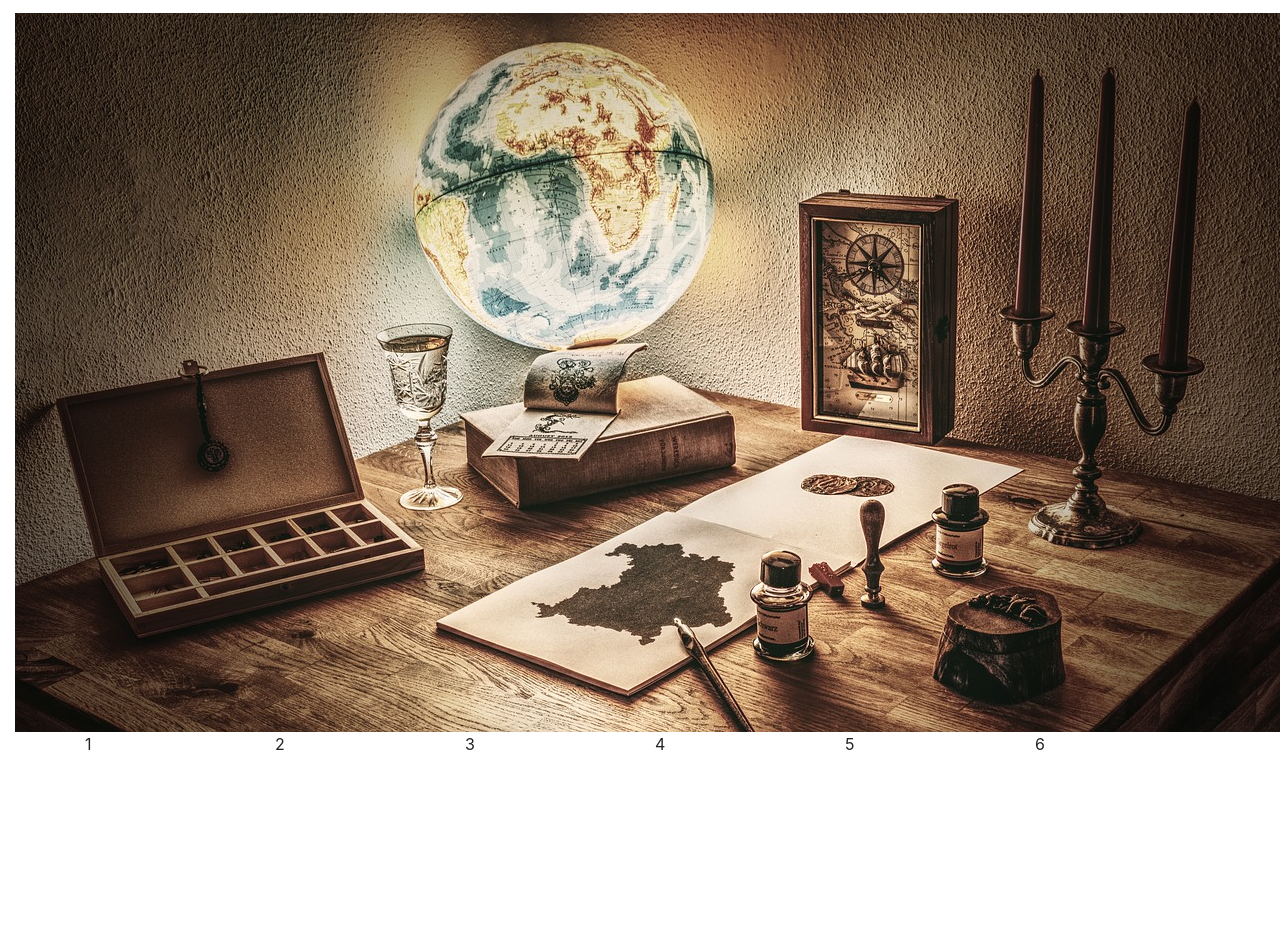
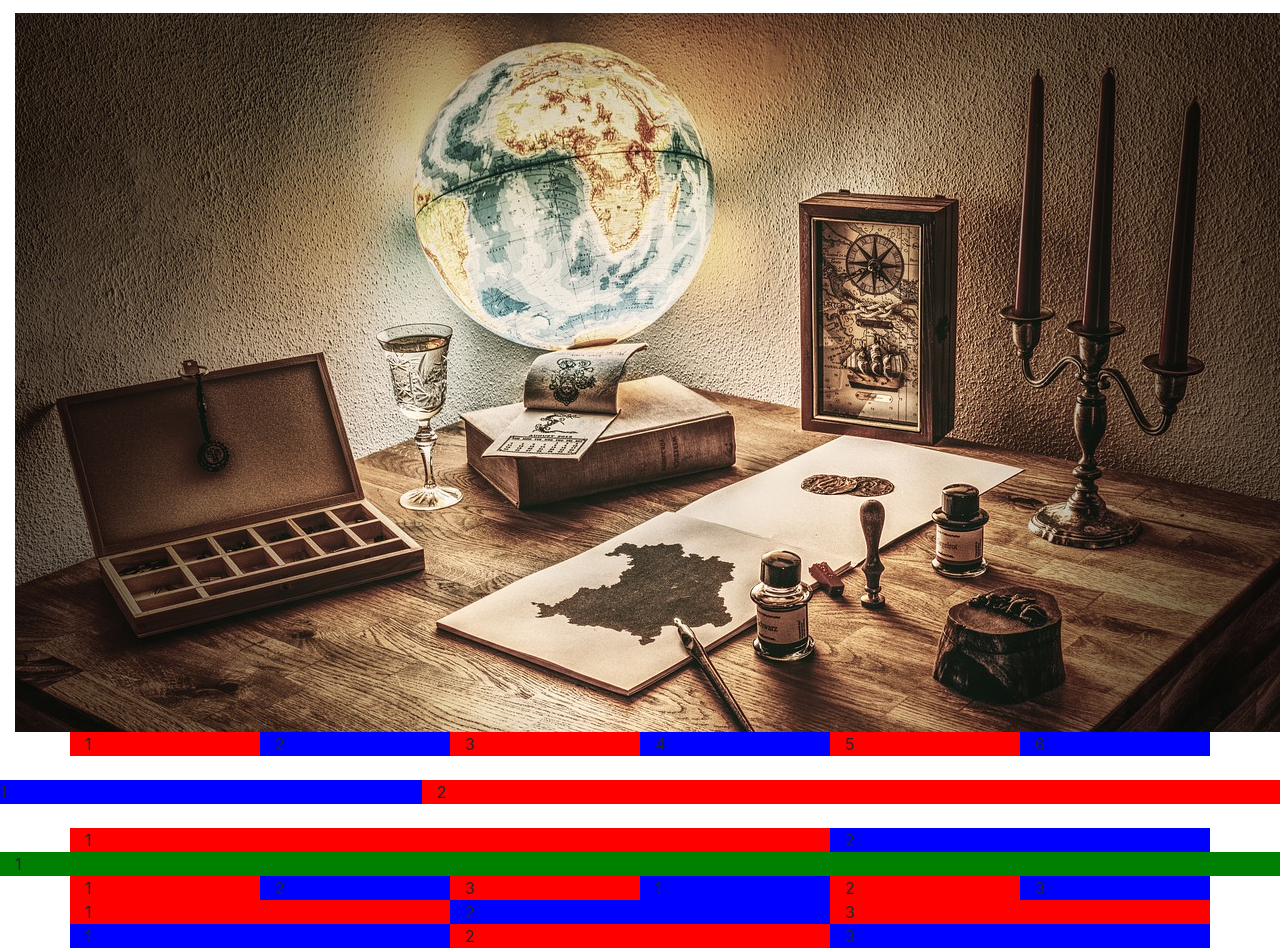
Before and after one commit to MagdalenaZdybel/site_bootstrap4, a plain HTML site: page index.html in a window 1280 px wide. Shown: the part 73-1021 px from the top of the page. Before the commit the page ends 829 px from the top, so only its background shows below. Drawn offline with nearby package versions, Linux system fonts and the light colour scheme.

Commit message:
col row no_margin

```diff
--- a/css/main.css
+++ b/css/main.css
@@ -0,0 +1,9 @@
+.red {
+    background: red;
+}
+.blue {
+    background: blue;
+}
+.green {
+    background: green;
+}
--- a/index.html
+++ b/index.html
@@ -19,17 +19,58 @@
         <img src="images/rustic-3441673_1280.jpg" alt="foto travel">
     </article>
 </div>
-<section>
-    <div class="container">
+<section first_day>
+    <div class="container exercise_fifth">
         <div class="row">
-            <div class="col-6 col-lg-2">1</div>
-            <div class="col-6 col-lg-2">2</div>
-            <div class="col-6 col-lg-2 col-md-4">3</div>
-            <div class="col-6 col-lg-2 col-md-4">4</div>
-            <div class="col-6 col-lg-2 col-md-4">5</div>
-            <div class="col-6 col-lg-2 col-md-12">6</div>
+            <div class="col-6 col-lg-2 red">1</div>
+            <div class="col-6 col-lg-2 blue">2</div>
+            <div class="col-6 col-lg-2 col-md-4 red">3</div>
+            <div class="col-6 col-lg-2 col-md-4 blue">4</div>
+            <div class="col-6 col-lg-2 col-md-4 red">5</div>
+            <div class="col-6 col-lg-2 col-md-12 blue">6</div>
         </div>
     </div>
 </section>
+<section first_day_two>
+    <dic class="container-fluid">
+        <div class="row">
+            <div class="col blue">1</div>
+            <div class="col-8 red">2</div>
+        </div>
+    </dic>
+    <div class="container">
+        <div class="row">
+            <div class="col-12 col-lg-8 red">1</div>
+            <div class="col-12 col-lg-4 blue">2</div>
+        </div>
+    </div>
+    <div class="container-fluid">
+        <div class="row">
+            <div class="col red green">1</div>
+        </div>
+    </div>
+    <div class="container">
+            <div class="row">
+                <div class="col red">1</div>
+                <div class="col blue">2</div>
+                <div class="col red">3</div>
+                <div class="col blue">1</div>
+                <div class="col red">2</div>
+                <div class="col blue">3</div>
+            </div>
+        </div>
+    <div class="container">
+        <div class="row">
+            <div class="col red">1</div>
+            <div class="col blue">2</div>
+            <div class="col red">3</div>
+            <div class="w-100"></div><!-- likwiduje odstępu między kolumnami-->
+            <div class="col blue">1</div>
+            <div class="col red">2</div>
+            <div class="col blue">3</div>
+        </div>
+    </div>
+</section>
+
 </body>
 </html>
```
